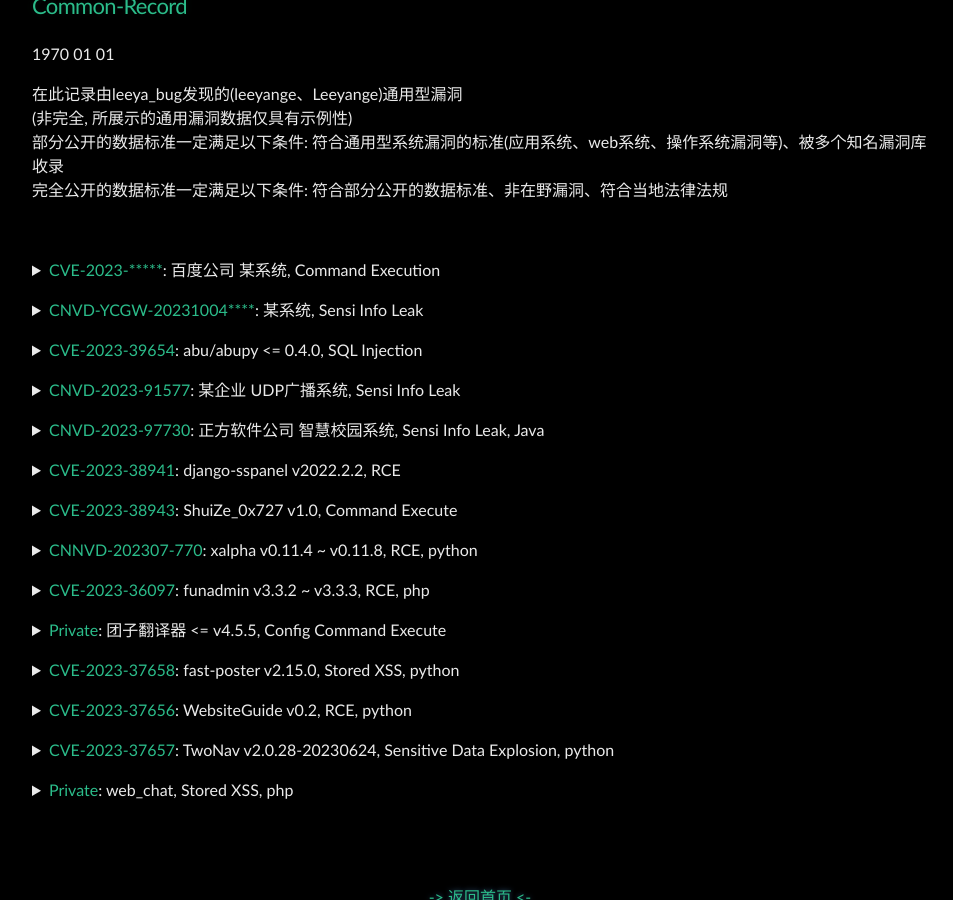
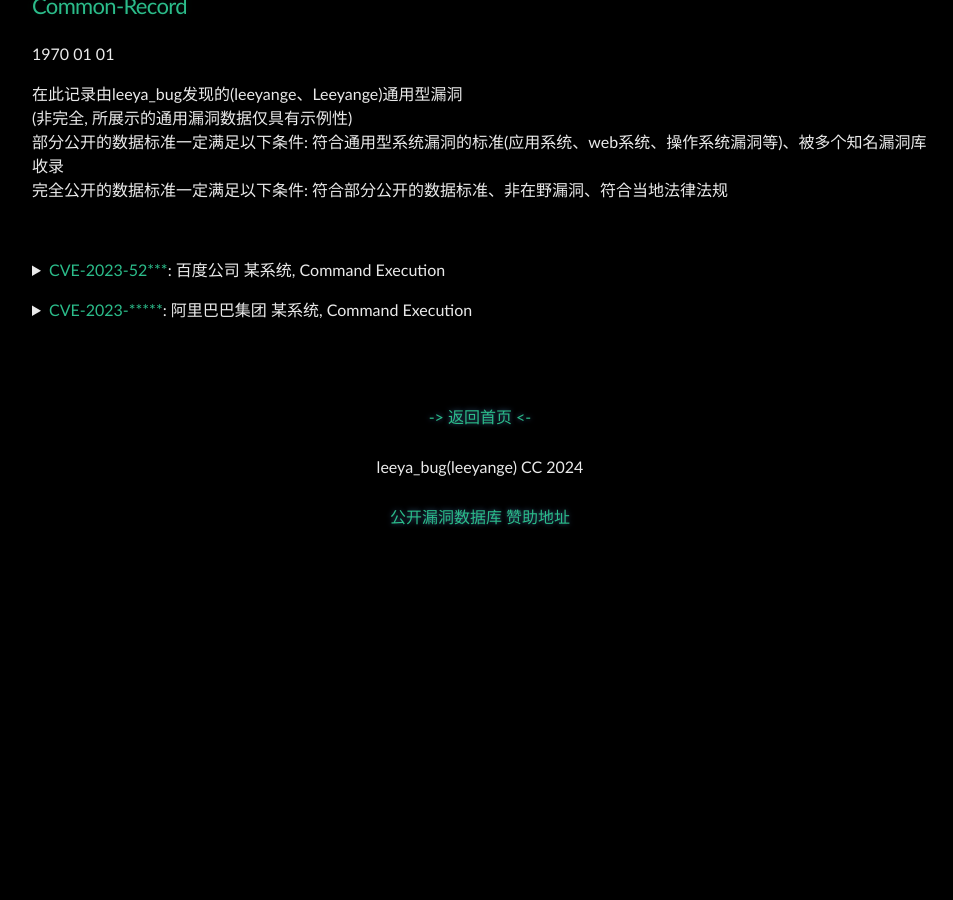
Before and after one commit to Leeyangee/leeyangee.github.io, a Jekyll site: the page built from _posts/1970-01-01-Common-Record.md, in a window 1280 px wide and 900 px high, scrolled down 488 px. Shown: the whole window, without its empty margins (160-1113 px from the left). Built offline with Jekyll 4.4.1, drawn with Linux system fonts in a browser that asks for light colours; after the commit the page ends 1030 px from its top, so only the background shows below that.

Commit message:
Update 1970-01-01-Common-Record.md

```diff
--- a/_posts/1970-01-01-Common-Record.md
+++ b/_posts/1970-01-01-Common-Record.md
@@ -10,12 +10,17 @@
 
 <br>
 <details>
-      <summary><font color="#2bbc8a">CVE-2023-*****</font>: 百度公司 某系统, Command Execution</summary>
+      <summary><font color="#2bbc8a">CVE-2023-52***</font>: 百度公司 某系统, Command Execution</summary>
       <pre><code>
 请关注厂商修复信息：<a id="rep">http://www.baidu.com</a>
       </code></pre>
 </details><p></p>
 
+<details>
+      <summary><font color="#2bbc8a">CVE-2023-*****</font>: 阿里巴巴集团 某系统, Command Execution</summary>
+      <pre><code>
+请关注厂商修复信息：<a id="rep">https://www.alibaba.com/</a>
+      </code></pre>
 <details>
       <summary><font color="#2bbc8a">CNVD-YCGW-20231004****</font>: 某系统, Sensi Info Leak</summary>
       <pre><code>
```
